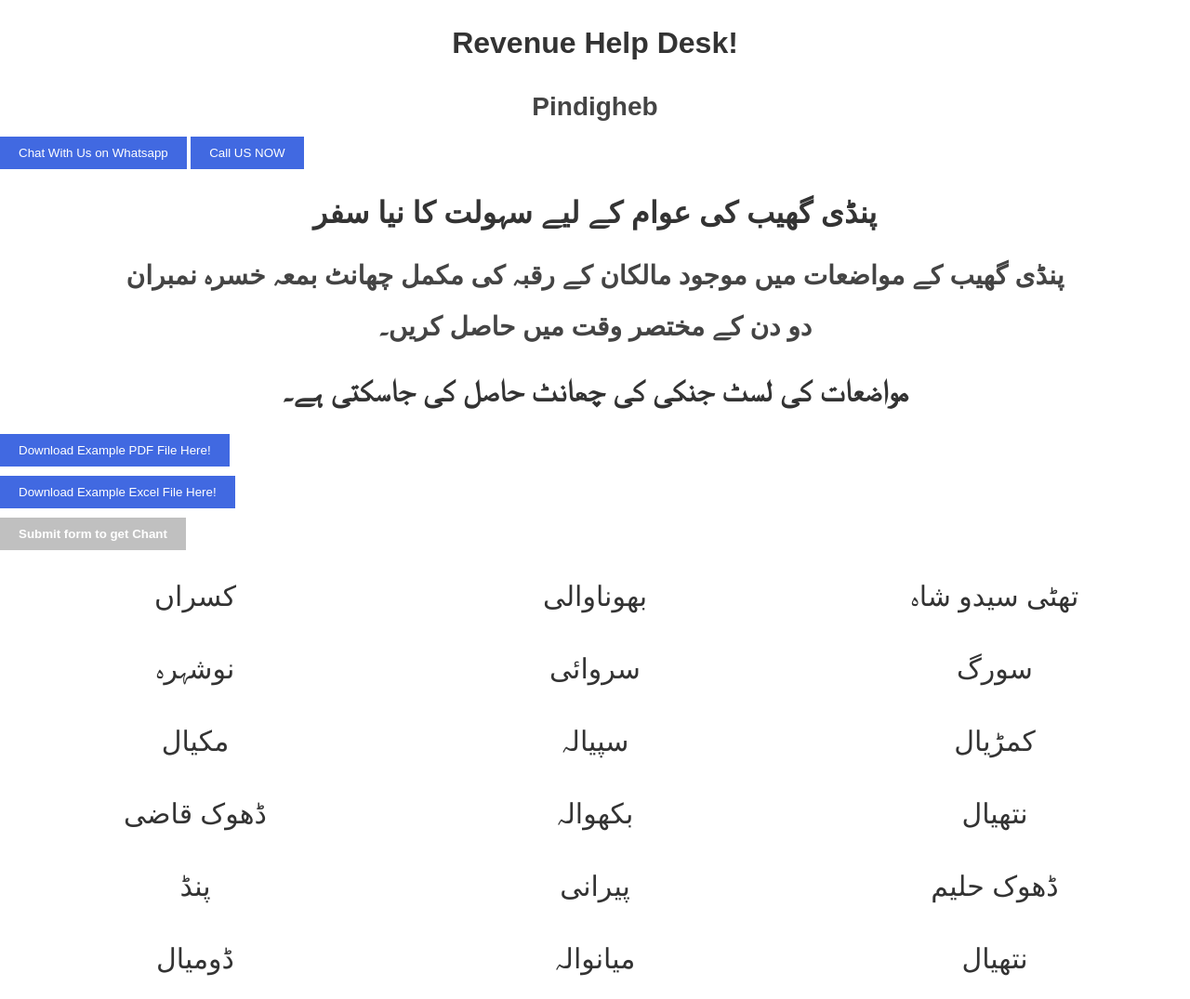
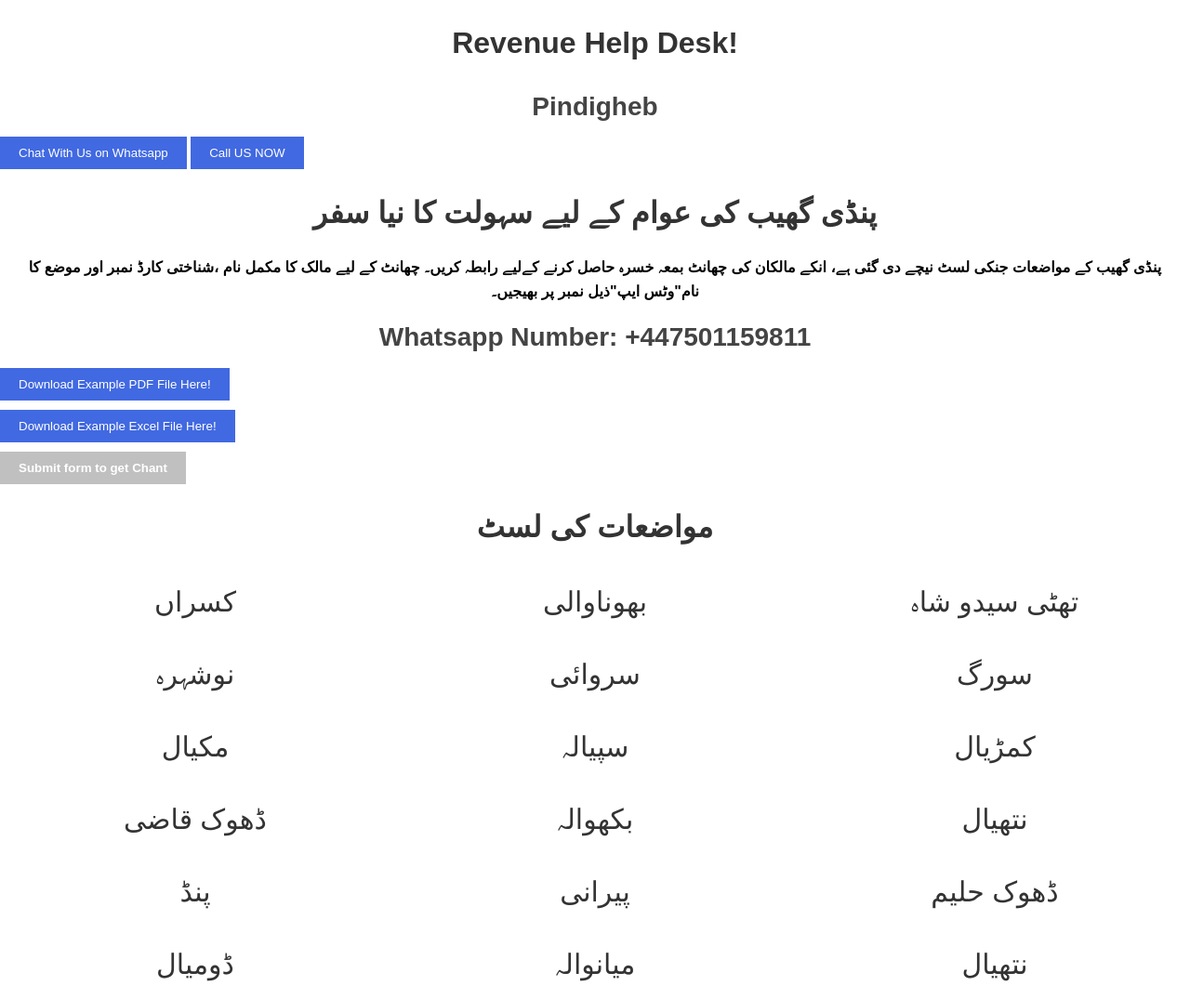
Before and after one commit to zerohelpsys/pg, a plain HTML site: page index.html in a window 1280 px wide. Shown: the top 1075 px of the page at 93% size. Drawn offline with Linux system fonts and the light colour scheme; a web font is replaced by a local one.

Commit message:
Update index.html

```diff
--- a/index.html
+++ b/index.html
@@ -14,13 +14,18 @@
 </head>
 
 <h1>پنڈی گھیب کی عوام کے لیے سہولت کا نیا سفر</h1>
-<h2>پنڈی گھیب کے مواضعات میں موجود مالکان کے رقبہ کی مکمل چھانٹ بمعہ خسرہ نمبران</h2>
-<h2>دو دن کے مختصر وقت میں حاصل کریں۔</h2>
+<p style="text-align: center;"><b>پنڈی گھیب کے مواضعات جنکی لسٹ نیچے دی گئی ہے، انکے مالکان کی چھانٹ بمعہ خسرہ حاصل کرنے کےلیے رابطہ کریں۔
+    چھانٹ کے لیے مالک کا مکمل نام ،شناختی کارڈ نمبر اور موضع کا نام"وٹس ایپ"ذیل نمبر پر بھیجیں۔
+</b></p>
+<h2> Whatsapp Number: +447501159811</h2>
+
+
 <body>
-<h1>مواضعات کی لسٹ جنکی کی چھانٹ حاصل کی جاسکتی ہے۔</h1>
+
 <a href="Examplery Chant.pdf"><button style="color: white;">Download Example PDF File Here!</button></a> <br>
 <a href="Examplery Chant.xlsx"><button style="color: white;">Download Example Excel File Here!</button></a> <br>
 <a href="form.html" target="_blank"><button style="background-color: silver; color: white;"><b>Submit form to get Chant</b></button></a>
+<h1>مواضعات کی لسٹ</h1>
 <ul>
 <li>کسراں</li>
 <li>بھوناوالی</li>
```
